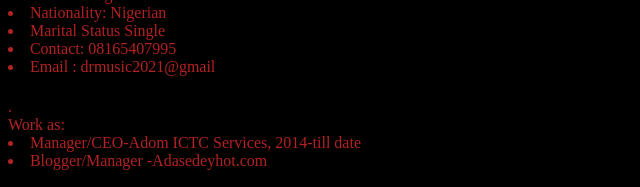
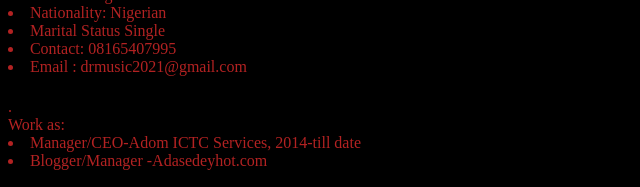
Before and after one commit to Padom2020/PaDom2020, a plain HTML site: page Index.html in a window 1280 px wide. Shown: the part 541-728 px from the top of the page, 194-834 px from the left. Drawn offline with Linux system fonts and the light colour scheme; a script that the page names is missing.

Commit message:
Update and rename dominics.html to Index.html

```diff
--- a/dominics.html
+++ b/Index.html
@@ -29,7 +29,7 @@
 						<li>Nationality:     Nigerian</li>
 						<li>Marital Status   Single</li>
 						<li>Contact:         08165407995</li>
-						<li>Email :          drmusic2021@gmail</li>
+						<li>Email :          drmusic2021@gmail.com</li>
 				</td>
 			 </tr>
 
```
